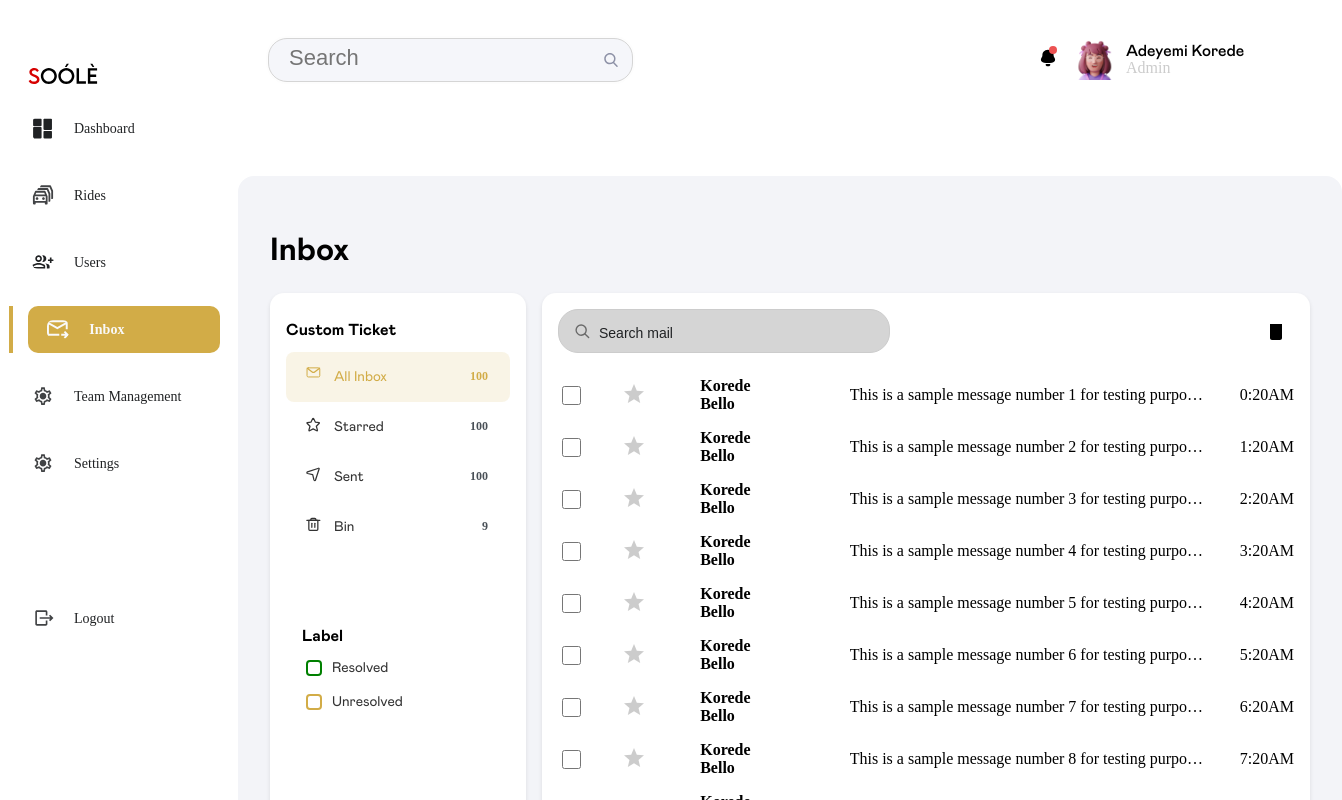
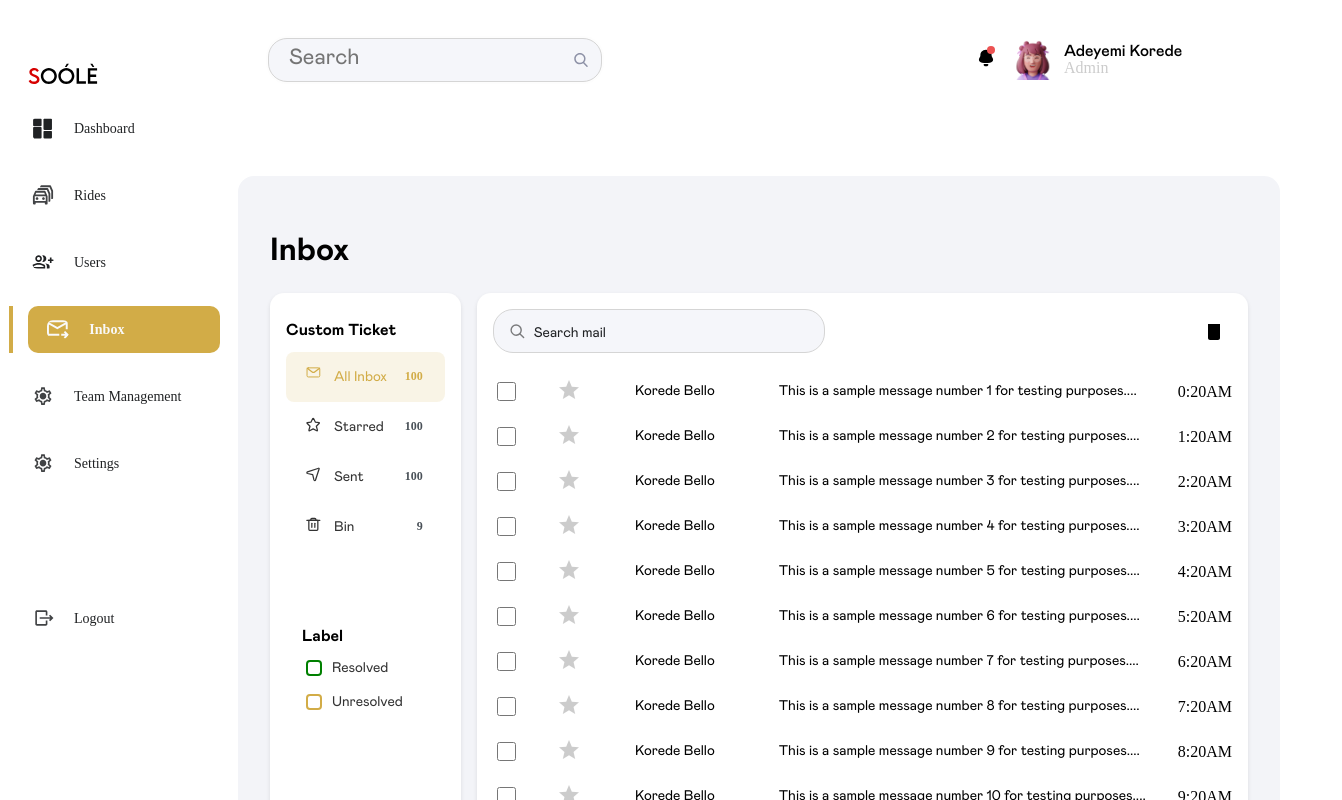
Before and after one commit to clinton401/soole-admin-hosting, a Next.js app: page /inbox in a window 1280 px wide. Shown: the top 800 px of the page, 1342 px wide, since content can reach past the window. Built offline with nearby package versions, Linux system fonts and the light colour scheme.

Commit message:
Adjustments

```diff
--- a/src/app/components/InboxContent.tsx
+++ b/src/app/components/InboxContent.tsx
@@ -116,10 +116,10 @@ const InboxContent = () => {
                   <StarIcon />
                 </button>
                 <div className="message-content d-flex gap-4 align-center justify-evenly">
-                  <strong className="d-flex justify-left">{msg.name}</strong>
+                  <p className="d-flex justify-left ff-Mabry-Pro-Regular fs-14">{msg.name}</p>
                   <p
                     onClick={() => toggleExpanded(index)}
-                    className={expanded[index] ? "expanded" : ""}
+                    className={`${expanded[index] ? "expanded" : ""} fs-14`}
                   >
                     {expanded[index]
                       ? msg.sentence
--- a/src/styles/components/inbox.scss
+++ b/src/styles/components/inbox.scss
@@ -5,7 +5,7 @@
     box-shadow: 0 2px 4px rgba(0, 0, 0, 0.1);
     border-radius: 0.875rem;
     padding: 16px;
-    width: 20vw;
+    width: 14.9vw;
 
     .customer-tickets {
     display: flex;
@@ -133,8 +133,7 @@ background-color: #d2ac47;
     box-shadow: 0 2px 4px rgba(0, 0, 0, 0.1);
     border-radius: 0.875rem;
     padding: 16px;
-    width: 60vw;
-    // height: 800px;
+    // width: 43.44vw;
     display: flex;
     flex-direction: column;
 
@@ -151,10 +150,10 @@ background-color: #d2ac47;
 
           .search-input {
             padding: 0.5rem 2.5rem;
-            border: 1px solid #ccc;
+            border: 1px solid #D5D5D5;
             border-radius: 1.25rem;
             color: #202224;
-            background-color: #d5d5d5;
+            background-color: #F5F6FA;
             width: 100%;
             height: 100%;
 
@@ -162,6 +161,7 @@ background-color: #d2ac47;
               color: #202224;
               font-size: 0.875rem;
               font-weight: 400;
+              font-family: "MabryPro regular";
             }
           }
         }
--- a/src/styles/main.scss
+++ b/src/styles/main.scss
@@ -27,9 +27,11 @@
     box-sizing: border-box;
 }
 
+p, input, button {
+    font-family: "MabryPro regular";
+}
 
-// * {
-//     margin: 0;
-//     padding: 0;
-//     box-sizing: border-box;
-//   }
+
+h1,h2, h3 {
+    font-family: "MabryPro bold";
+}
```
